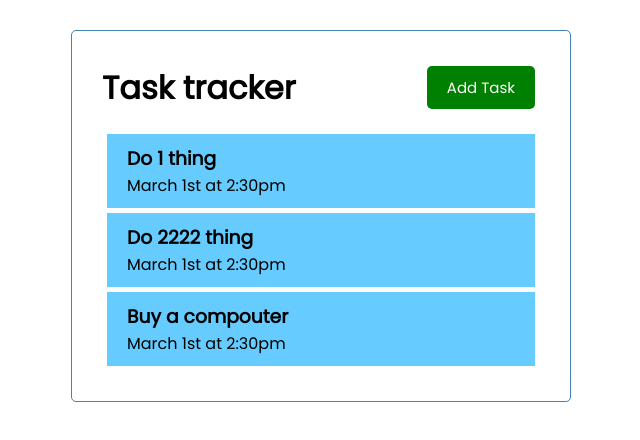
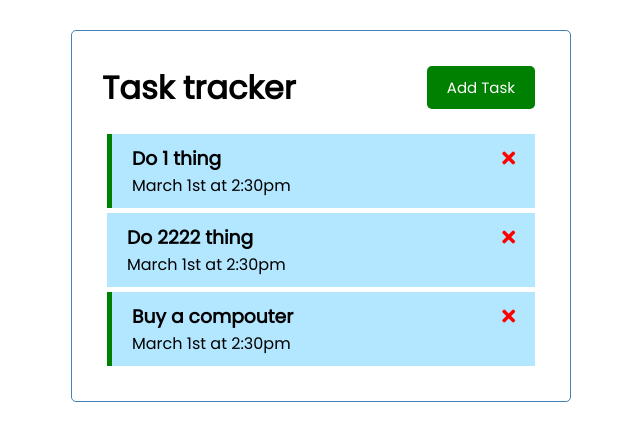
Before and after one commit to balao1312/vue-practice, a Vue app: page / in a window 1280 px wide. Shown: the top 440 px of the page, without its empty margins (319-959 px from the left). Built offline with nearby package versions, Linux system fonts and the light colour scheme.

Commit message:
delete icon, hsl replace, bind class to statement.

```diff
--- a/public/index.html
+++ b/public/index.html
@@ -5,6 +5,7 @@
     <meta http-equiv="X-UA-Compatible" content="IE=edge">
     <meta name="viewport" content="width=device-width,initial-scale=1.0">
     <link rel="icon" href="<%= BASE_URL %>favicon.ico">
+    <link rel="stylesheet" href="https://cdnjs.cloudflare.com/ajax/libs/font-awesome/5.15.3/css/all.min.css" referrerpolicy="no-referrer" />
     <title><%= htmlWebpackPlugin.options.title %></title>
   </head>
   <body>
--- a/src/App.vue
+++ b/src/App.vue
@@ -32,7 +32,7 @@
         id: 2,
         text: "Do 2222 thing",
         day: "March 1st at 2:30pm",
-        remider: true,
+        remider: false,
       },
       {
         id: 3,
--- a/src/components/Task.vue
+++ b/src/components/Task.vue
@@ -1,6 +1,8 @@
 <template>
-  <div class="task">
-      <h3>{{ task.text }}</h3>
+  <div :class="[task.remider?'reminder':'', 'task']">
+      <h3>{{ task.text }}
+          <i class="fas fa-times"></i>
+      </h3>
       <p>{{ task.day }}</p>
   </div>
 </template>
@@ -20,7 +22,7 @@
   color: red;
 }
 .task {
-  background: hsl(200, 100%, 70%);
+  background: hsl(200, 100%, 85%);
   margin: 5px;
   padding: 10px 20px;
   cursor: pointer;
```
